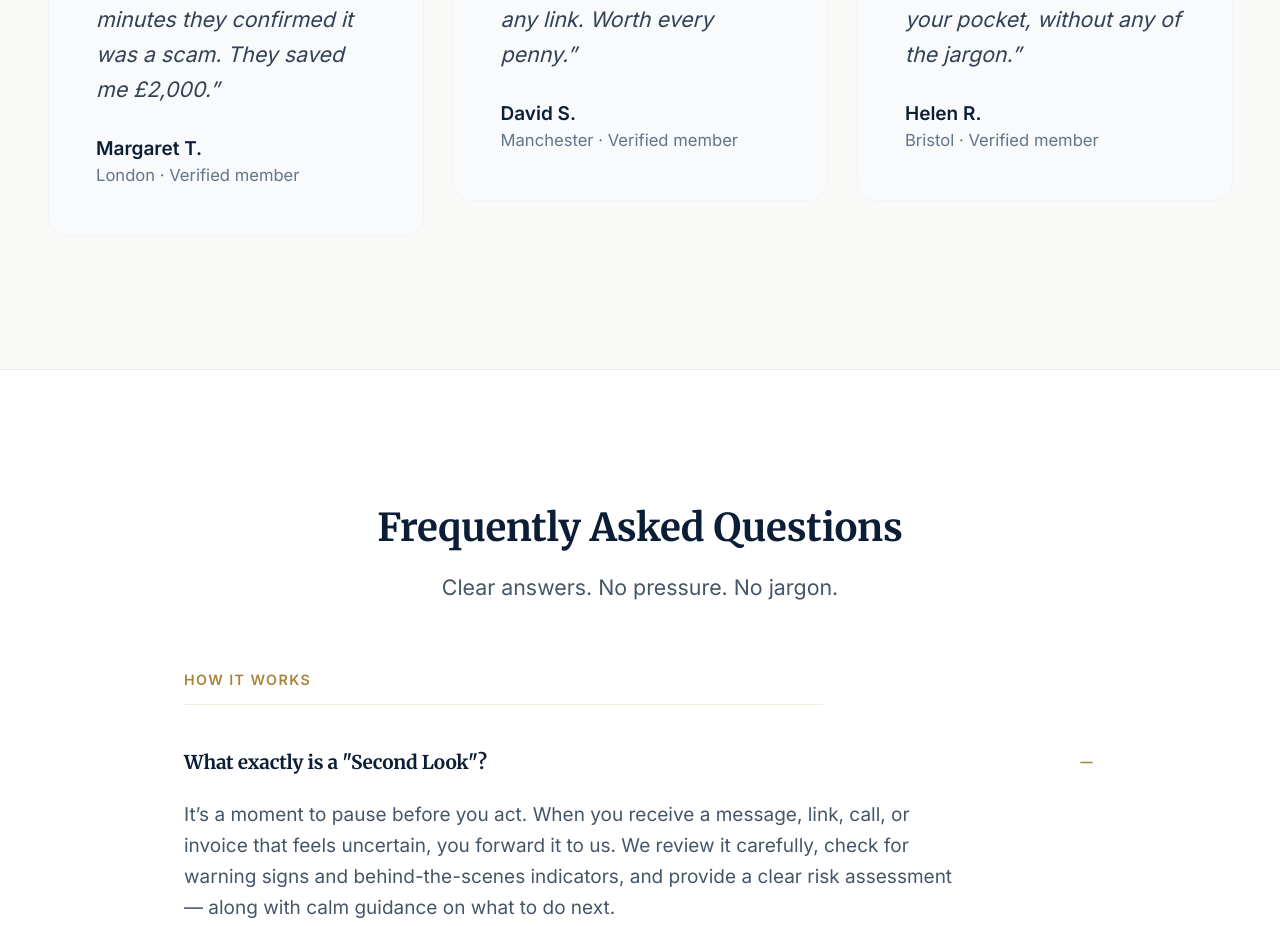
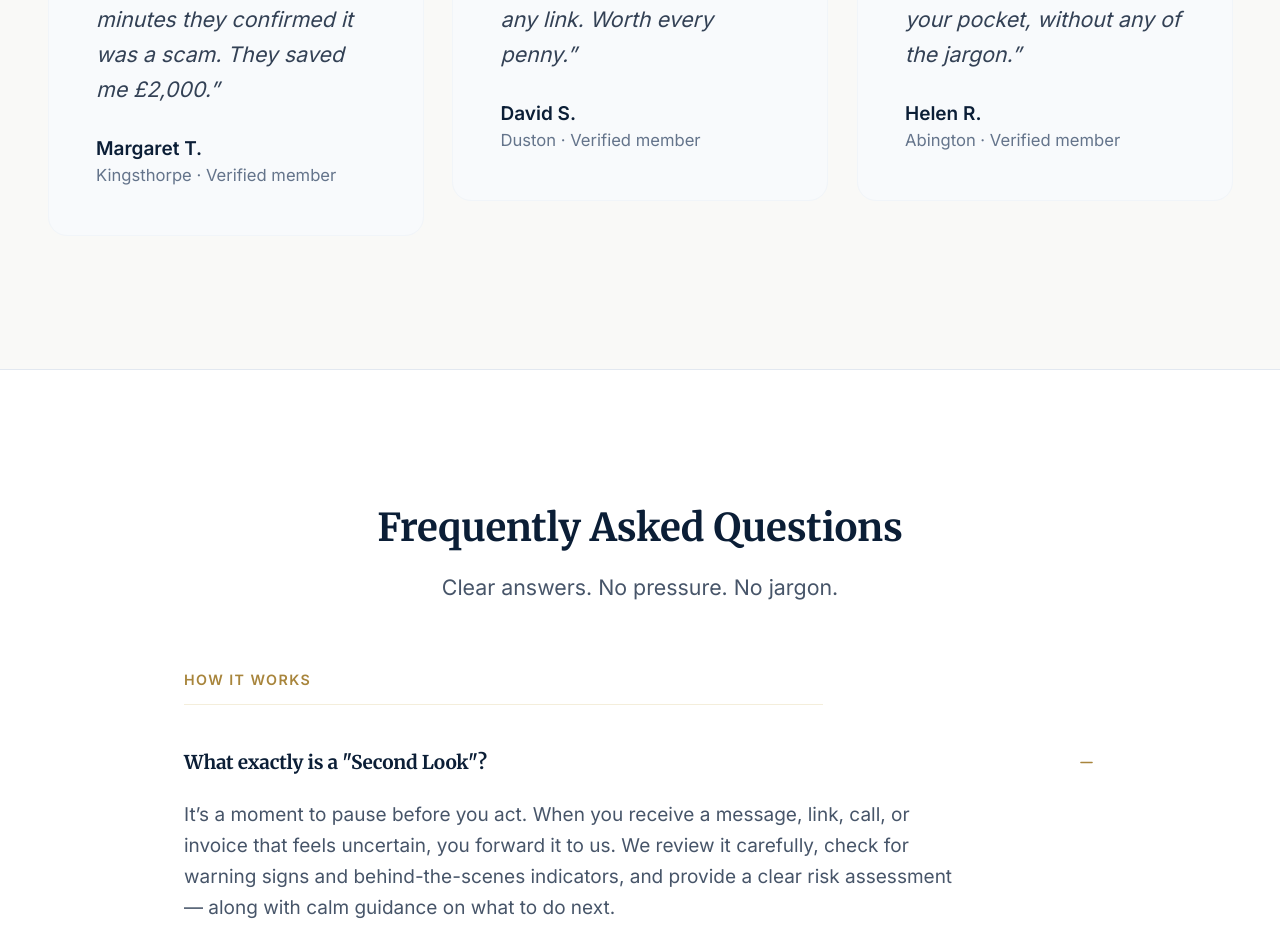
Before and after one commit to krowan444/Second-Look-Protect, a React (Vite) app: page / in a window 1280 px wide. Shown: the part 6987-7913 px from the top of the page. Built offline with nearby package versions, Linux system fonts and the light colour scheme; no server answers.

Commit message:
Update testimonial locations to Northampton areas: Kingsthorpe, Duston, Abington

```diff
--- a/src/App.tsx
+++ b/src/App.tsx
@@ -139,17 +139,17 @@ const TESTIMONIALS = [
   {
     quote: 'I received a text from what looked exactly like my bank asking me to authorise a payment. I forwarded a screenshot to Second Look Protect, and within three minutes they confirmed it was a scam. They saved me £2,000.',
     author: 'Margaret T.',
-    location: 'London',
+    location: 'Kingsthorpe',
   },
   {
     quote: 'I set up the Family Shield for my elderly parents. It gives me such peace of mind knowing they have real experts to check things with before clicking any link. Worth every penny.',
     author: 'David S.',
-    location: 'Manchester',
+    location: 'Duston',
   },
   {
     quote: 'The service is incredibly fast and straightforward. I forward suspicious emails and they reply almost instantly. It is like having a cybersecurity expert in your pocket, without any of the jargon.',
     author: 'Helen R.',
-    location: 'Bristol',
+    location: 'Abington',
   },
 ];
 
```
